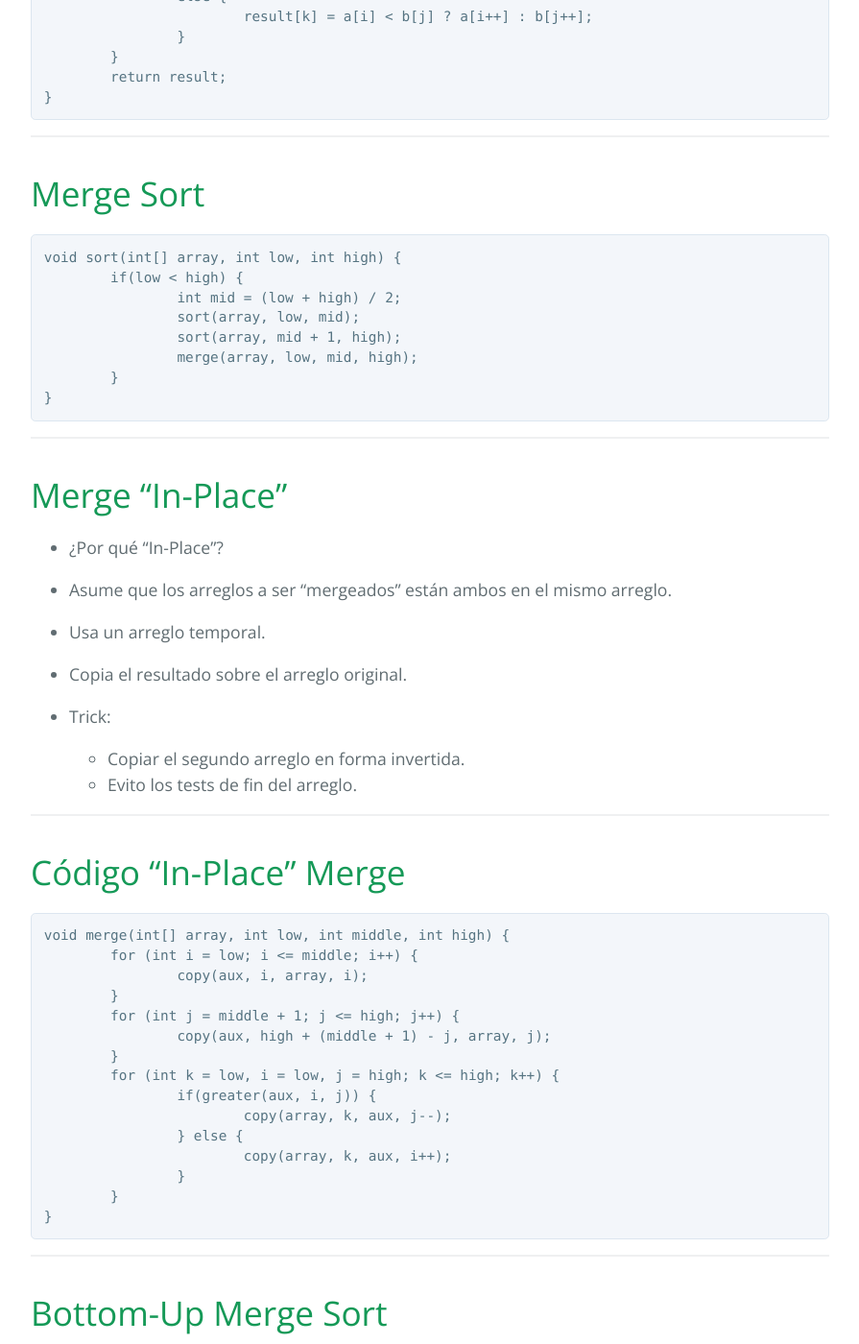
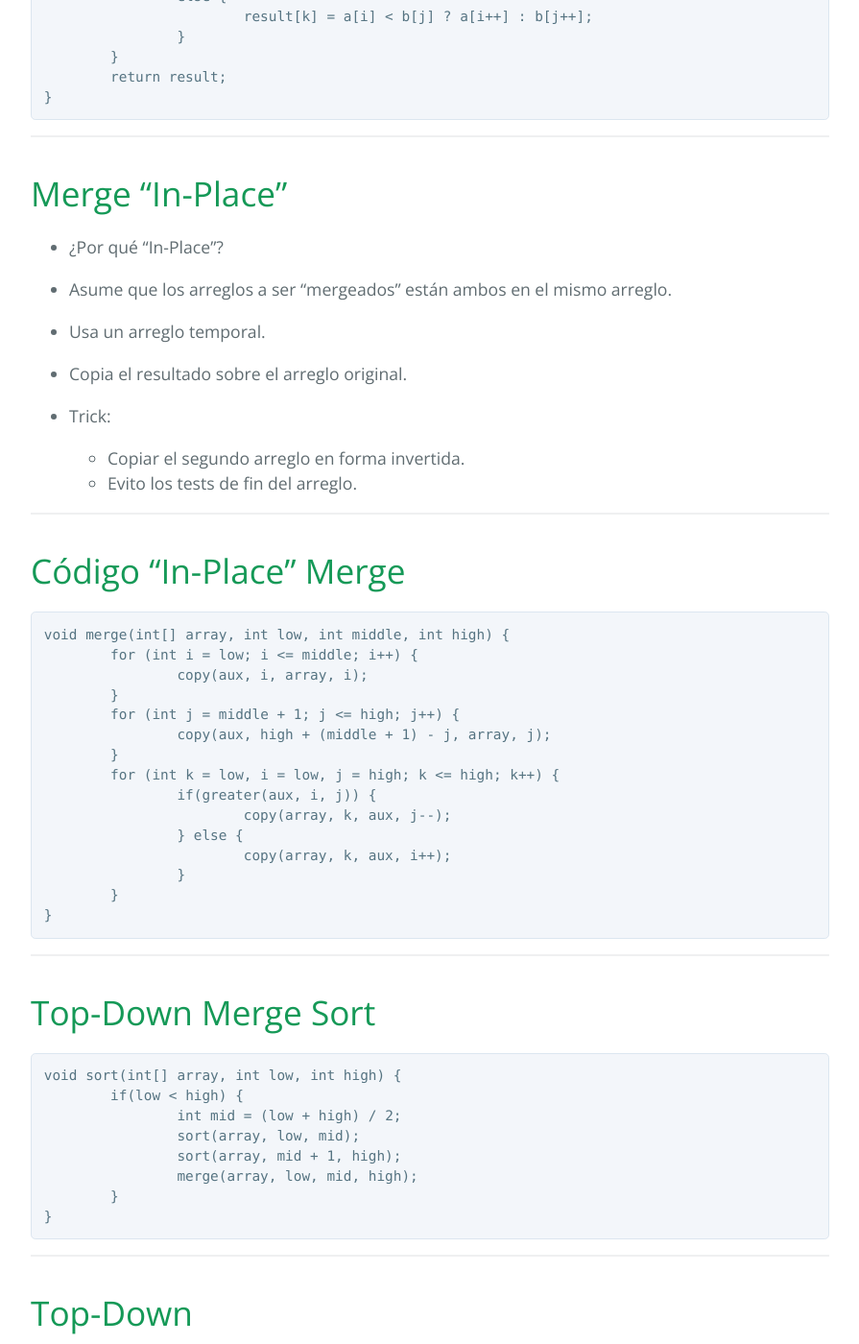
Before and after one commit to FacultadDeIngenieria/anaydis, a Jekyll site: the page built from presentation/mergesort/mergesort.md, in a window 1280 px wide and 1400 px high, scrolled down 1413 px. Shown: the whole window at 96% size, without its empty margins (192-1087 px from the left). Built offline with Jekyll 4.4.1, drawn with Linux system fonts in a browser that asks for light colours; our own code applies the rules of GitHub Pages for plain Markdown files; part of the change alters nothing that is shown; some of the changed text lies outside the part shown; grey boxes are pictures that could not be loaded.

Commit message:
MergeSort reordered.

````diff
--- a/presentation/mergesort/mergesort.md
+++ b/presentation/mergesort/mergesort.md
@@ -47,21 +47,6 @@ int[] merge(int[] a, int[] b) {
 
 ---
 
-# Merge Sort
-
-```java
-void sort(int[] array, int low, int high) {
-	if(low < high) {
-		int mid = (low + high) / 2;
-		sort(array, low, mid);
-		sort(array, mid + 1, high);
-		merge(array, low, mid, high);
-	}
-}
-```
-
----
-
 # Merge "In-Place"
 
 * ¿Por qué “In-Place”?
@@ -100,6 +85,27 @@ void merge(int[] array, int low, int middle, int high) {
 
 ---
 
+# Top-Down Merge Sort
+
+```java
+void sort(int[] array, int low, int high) {
+	if(low < high) {
+		int mid = (low + high) / 2;
+		sort(array, low, mid);
+		sort(array, mid + 1, high);
+		merge(array, low, mid, high);
+	}
+}
+```
+
+---
+
+# Top-Down
+
+.center[![]({{site.baseurl}}/presentation/mergesort/topdown.gif)]
+
+---
+
 # Bottom-Up Merge Sort
 
 * Recorrer el arreglo
@@ -125,18 +131,6 @@ void sort(int[] array, int low, int high) {
 	}
 }
 ```
-
----
-
-# Recorrido
-
-.center[![]({{site.baseurl}}/presentation/mergesort/recorrido.gif)]
-
----
-
-# Top-Down
-
-.center[![]({{site.baseurl}}/presentation/mergesort/topdown.gif)]
 
 ---
 
````
